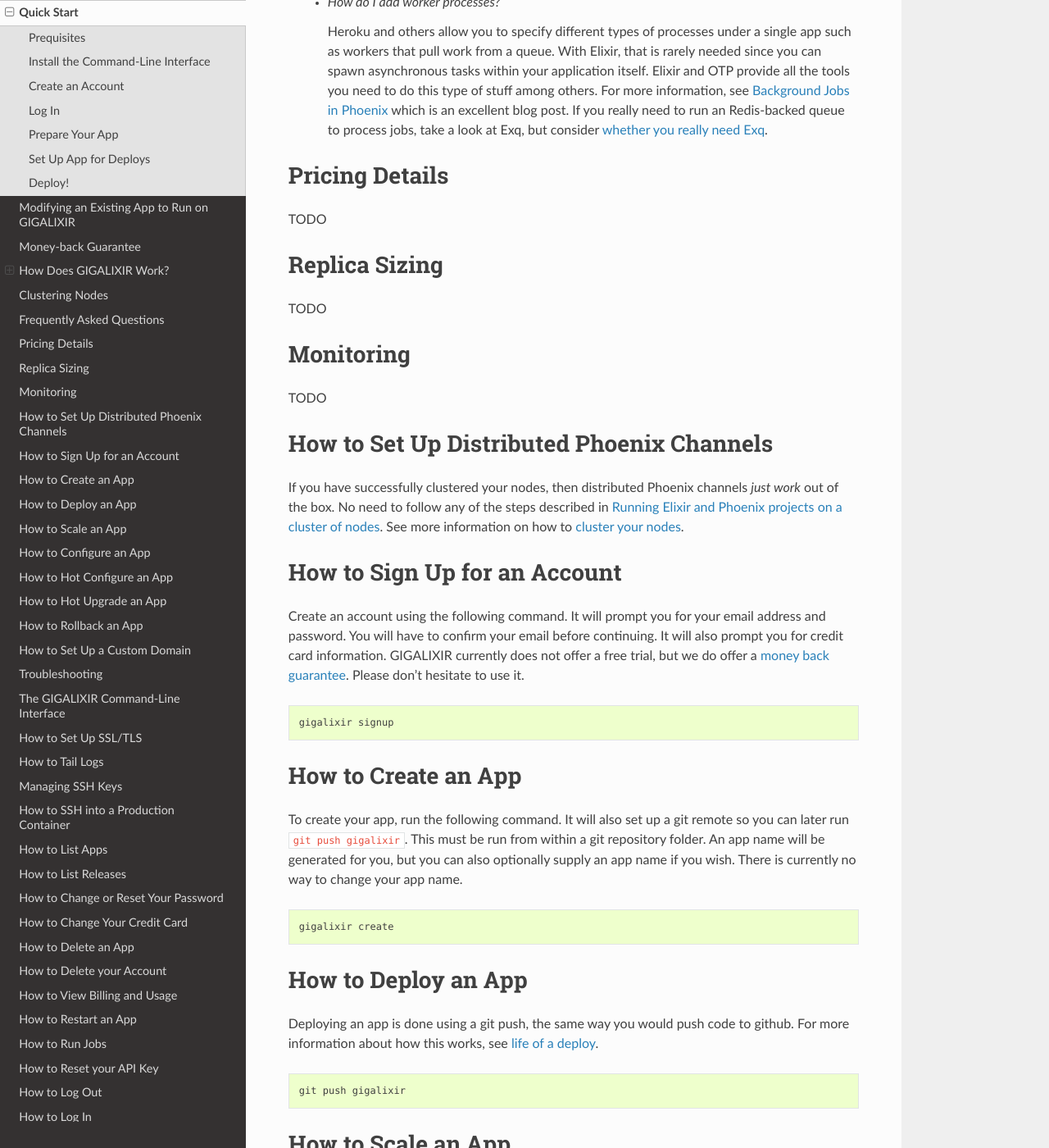
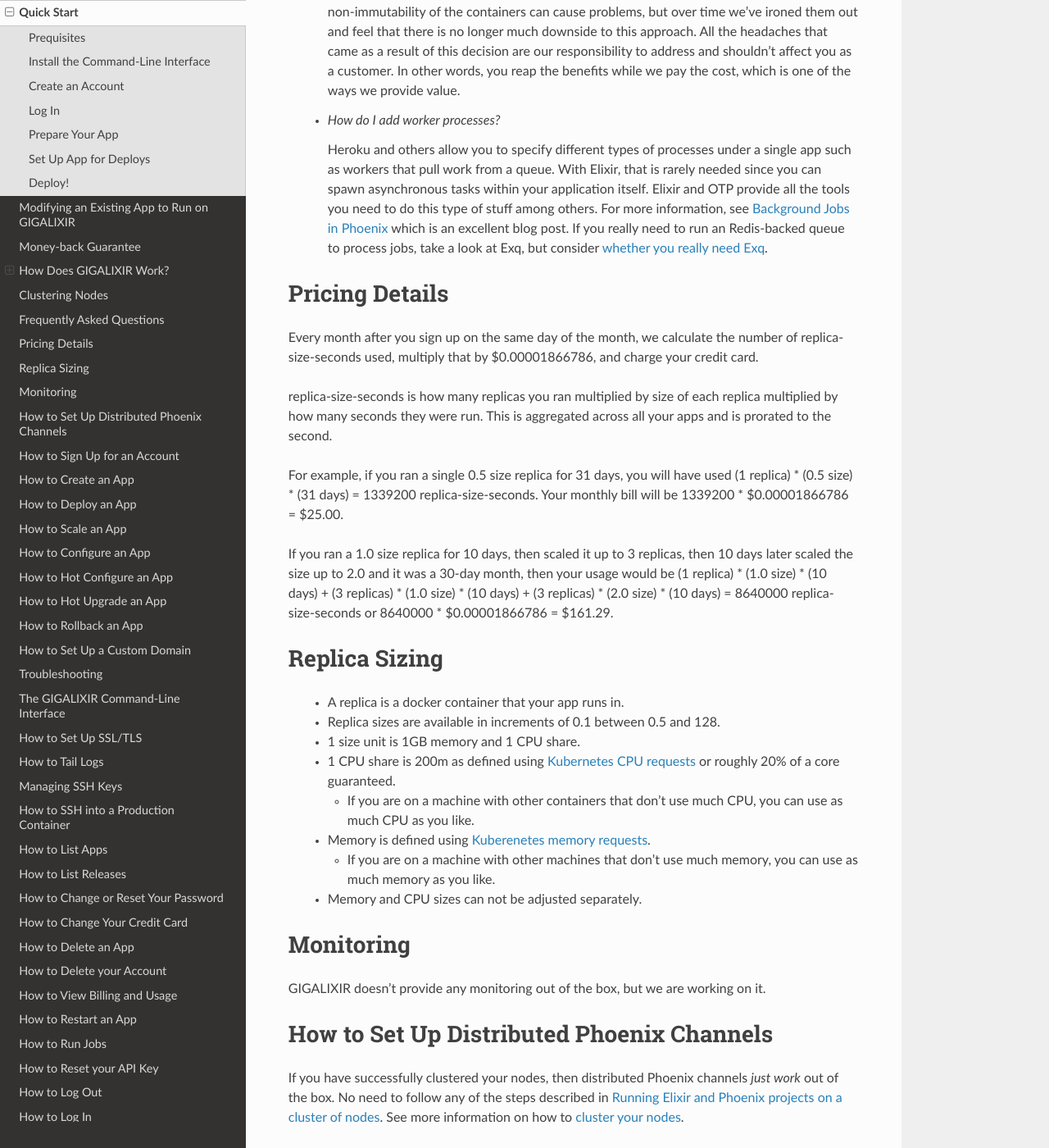
Before and after one commit to gigalixir/gigalixir-cli, a Sphinx documentation site: the page built from docs/source/main.rst, in a window 1280 px wide and 1400 px high, scrolled down 7189 px. Shown: the whole window at 82% size. Built offline with Sphinx 7.4.7 and the Read the Docs theme 2.0.0, drawn with Linux system fonts in a browser that asks for light colours; some of the changed text lies outside the part shown.

Commit message:
more docs.

```diff
--- a/docs/source/main.rst
+++ b/docs/source/main.rst
@@ -322,19 +328,39 @@ Frequently Asked Questions
 Pricing Details
 ===============
 
-TODO
+Every month after you sign up on the same day of the month, we calculate the number of replica-size-seconds used, multiply that by $0.00001866786, and charge your credit card.
+
+replica-size-seconds is how many replicas you ran multiplied by size of each replica multiplied by how many seconds they were run. This is aggregated across all your apps and is prorated to the second.
+
+For example, if you ran a single 0.5 size replica for 31 days, you will have used (1 replica) * (0.5 size) * (31 days) = 1339200 replica-size-seconds. Your monthly bill will be 1339200 * $0.00001866786 = $25.00.
+
+If you ran a 1.0 size replica for 10 days, then scaled it up to 3 replicas, then 10 days later scaled the size up to 2.0 and it was a 30-day month, then your usage would be (1 replica) * (1.0 size) * (10 days) + (3 replicas) * (1.0 size) * (10 days) + (3 replicas) * (2.0 size) * (10 days) = 8640000 replica-size-seconds or 8640000 * $0.00001866786 = $161.29.
 
 .. _`replica sizing`:
 
 Replica Sizing
 ==============
 
-TODO
+  - A replica is a docker container that your app runs in.
+  - Replica sizes are available in increments of 0.1 between 0.5 and 128.
+  - 1 size unit is 1GB memory and 1 CPU share.
+  - 1 CPU share is 200m as defined using `Kubernetes CPU requests`_ or roughly 20% of a core guaranteed.
+
+    - If you are on a machine with other containers that don't use much CPU, you can use as much CPU as you like.
+
+  - Memory is defined using `Kuberenetes memory requests`_.
+
+    - If you are on a machine with other machines that don't use much memory, you can use as much memory as you like.
+
+  - Memory and CPU sizes can not be adjusted separately.
+
+.. _`Kubernetes CPU requests`: https://kubernetes.io/docs/concepts/configuration/manage-compute-resources-container/#meaning-of-cpu
+.. _`Kuberenetes memory requests`: https://kubernetes.io/docs/concepts/configuration/manage-compute-resources-container/#meaning-of-memory
 
 Monitoring
 ==========
 
-TODO
+GIGALIXIR doesn't provide any monitoring out of the box, but we are working on it.
 
 How to Set Up Distributed Phoenix Channels
 ==========================================
@@ -609,9 +637,8 @@ There is currently no way to completely delete an account. We are working on imp
 How to View Billing and Usage
 =============================
 
-Every month after you sign up on the same day of the month, we calculate the number of replica-size-seconds used, multiply that by $0.00001866786, and charge your credit card. We currently do not have a way to view usage or your bill so far in the middle of the month, but we are working on it.
+We currently do not have a way to view usage or your bill so far in the middle of the month, but we are working on it. For more information about how your bill is calculated, see :ref:`pricing`.
 
-replica-size-seconds is how many replicas you ran multiplied by size of each replica multiplied by how many seconds they were run. This is aggregated across all your apps and is prorated to the second.
 
 How to Restart an App
 =====================
```
Also changed, not shown: other parts of docs/source/main.rst (+8 -0 lines).
